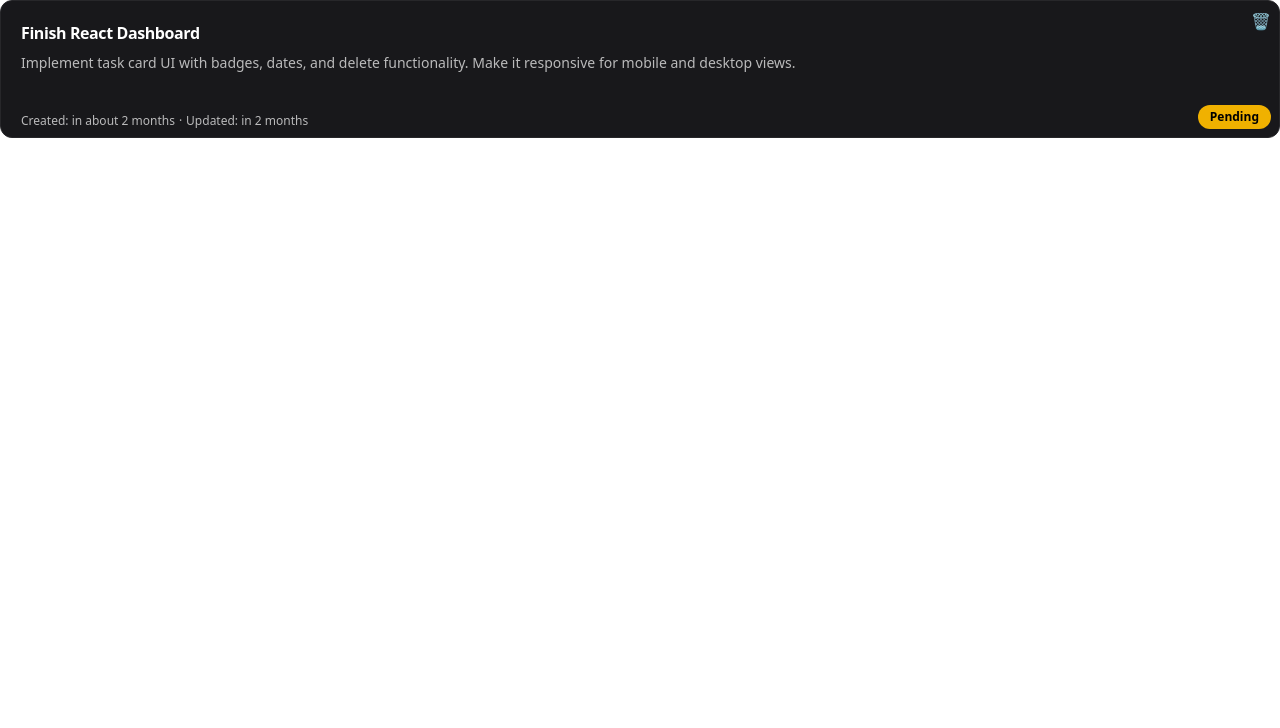
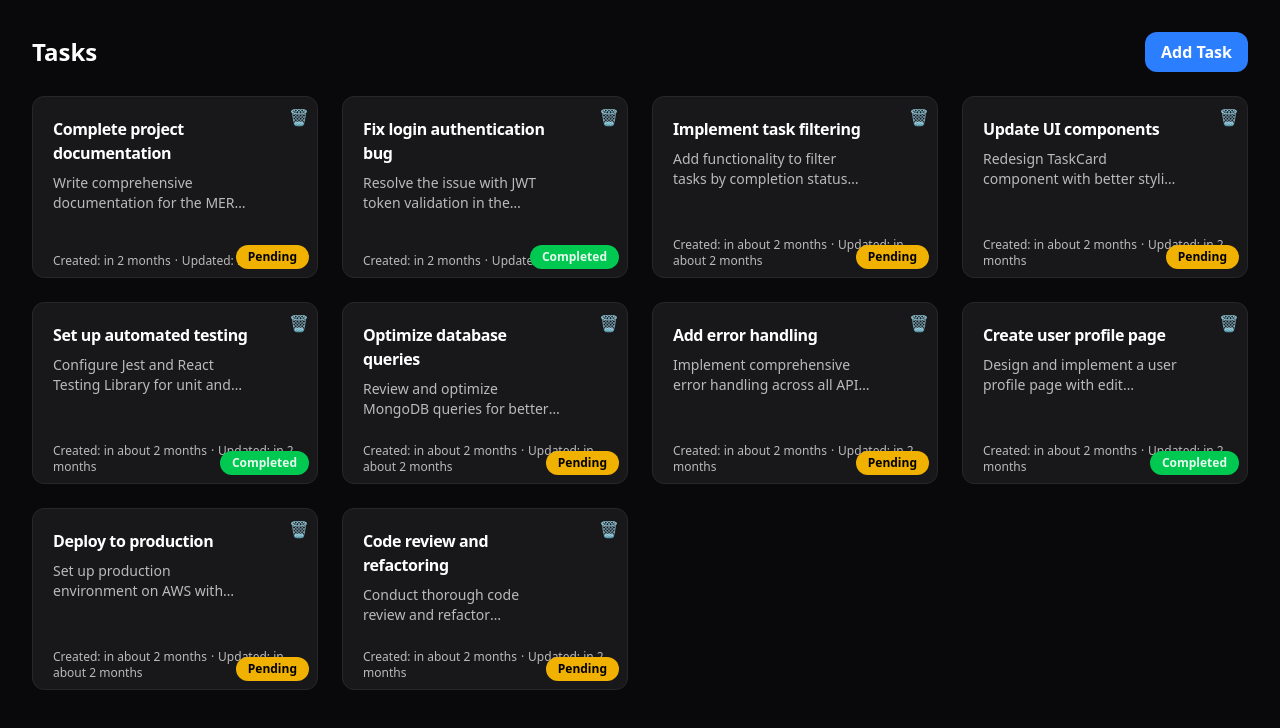
Before and after one commit to AndyAndroid007/TaskFlow, a React (Vite) app in the folder mern-frontend/: page / in a window 1280 px wide. Shown: the top 728 px of the page. Built offline with nearby package versions, Linux system fonts and the light colour scheme; no server answers.

Commit message:
Task Dashboard and Task Sidedraw Draft

```diff
--- a/mern-frontend/src/App.jsx
+++ b/mern-frontend/src/App.jsx
@@ -1,12 +1,14 @@
 import LoginPage from "./pages/LoginPage.jsx";
 import NavBar from "./components/ui/NavBar.jsx";
 import TaskCard from "./components/ui/TaskCard.jsx";
+import Dashboard from "./pages/Dashboard.jsx";
+import TaskSidedraw from "./pages/TaskSidedraw.jsx";
 function App() {
   return (
     <>
     {/* <LoginPage /> */}
     {/* <NavBar/> */}
-    <TaskCard task = {{
+    {/* <TaskCard task = {{
   "id": 1,
   "title": "Finish React Dashboard",
   "description": "Implement task card UI with badges, dates, and delete functionality. Make it responsive for mobile and desktop views.",
@@ -17,7 +19,9 @@ function App() {
   "priority": "High"
 }
 } onEdit={()=> console.log("edit")} onDelete={()=>console.log("delete")}></TaskCard>
-
+     */}
+     {<Dashboard />}
+     {/* {TaskSidedraw(true, null)}  */}
     </>
   );
 }
--- a/mern-frontend/src/components/ui/TaskCard.jsx
+++ b/mern-frontend/src/components/ui/TaskCard.jsx
@@ -19,7 +19,7 @@ function TaskCard({ task, onEdit, onDelete }) {
             </div>
             {/* Delete Button */}
             <button
-                className="absolute top-2 right-2 text-red-500 hover:text-red-700 transition"
+                className="absolute top-2 right-2 text-red-500 hover:text-red-700 transition cursor-pointer"
                 onClick={(e) => {
                     e.stopPropagation(); // Prevent triggering onEdit
                     onDelete();
@@ -28,7 +28,7 @@ function TaskCard({ task, onEdit, onDelete }) {
                 🗑️
             </button>
             {/* Badge */}
-            <div className={`absolute bottom-2 right-2 px-3 py-1 text-xs font-semibold rounded-full ${completed ? 'bg-green-500 text-white' : 'bg-yellow-500 text-black'
+            <div className={`absolute bottom-2 right-2 px-3 py-1 text-xs font-semibold rounded-full ${completed ? 'bg-green-500 text-white/90' : 'bg-yellow-500 text-black'
                 }`}>
                 {completed ? 'Completed' : 'Pending'}
             </div>
--- /dev/null
+++ b/mern-frontend/src/pages/Dashboard.jsx
@@ -0,0 +1,123 @@
+import TaskCard from "../components/ui/TaskCard";
+const mockTasks = [
+    {
+        _id: "507f1f77bcf86cd799439011",
+        title: "Complete project documentation",
+        description: "Write comprehensive documentation for the MERN stack project including setup instructions and API endpoints",
+        completed: false,
+        createdAt: new Date("2026-02-15T10:30:00Z"),
+        updatedAt: new Date("2026-02-15T10:30:00Z"),
+        __v: 0
+    },
+    {
+        _id: "507f1f77bcf86cd799439012",
+        title: "Fix login authentication bug",
+        description: "Resolve the issue with JWT token validation in the authentication middleware",
+        completed: true,
+        createdAt: new Date("2026-02-14T14:20:00Z"),
+        updatedAt: new Date("2026-02-16T09:45:00Z"),
+        __v: 0
+    },
+    {
+        _id: "507f1f77bcf86cd799439013",
+        title: "Implement task filtering",
+        description: "Add functionality to filter tasks by completion status and creation date",
+        completed: false,
+        createdAt: new Date("2026-02-13T16:15:00Z"),
+        updatedAt: new Date("2026-02-13T16:15:00Z"),
+        __v: 0
+    },
+    {
+        _id: "507f1f77bcf86cd799439014",
+        title: "Update UI components",
+        description: "Redesign TaskCard component with better styling and responsive layout",
+        completed: false,
+        createdAt: new Date("2026-02-12T11:00:00Z"),
+        updatedAt: new Date("2026-02-17T13:30:00Z"),
+        __v: 0
+    },
+    {
+        _id: "507f1f77bcf86cd799439015",
+        title: "Set up automated testing",
+        description: "Configure Jest and React Testing Library for unit and integration tests",
+        completed: true,
+        createdAt: new Date("2026-02-11T08:45:00Z"),
+        updatedAt: new Date("2026-02-14T12:20:00Z"),
+        __v: 0
+    },
+    {
+        _id: "507f1f77bcf86cd799439016",
+        title: "Optimize database queries",
+        description: "Review and optimize MongoDB queries for better performance and add proper indexing",
+        completed: false,
+        createdAt: new Date("2026-02-10T15:30:00Z"),
+        updatedAt: new Date("2026-02-10T15:30:00Z"),
+        __v: 0
+    },
+    {
+        _id: "507f1f77bcf86cd799439017",
+        title: "Add error handling",
+        description: "Implement comprehensive error handling across all API endpoints and frontend components",
+        completed: false,
+        createdAt: new Date("2026-02-09T12:15:00Z"),
+        updatedAt: new Date("2026-02-18T10:00:00Z"),
+        __v: 0
+    },
+    {
+        _id: "507f1f77bcf86cd799439018",
+        title: "Create user profile page",
+        description: "Design and implement a user profile page with edit functionality and avatar upload",
+        completed: true,
+        createdAt: new Date("2026-02-08T09:20:00Z"),
+        updatedAt: new Date("2026-02-15T14:50:00Z"),
+        __v: 0
+    },
+    {
+        _id: "507f1f77bcf86cd799439019",
+        title: "Deploy to production",
+        description: "Set up production environment on AWS with proper CI/CD pipeline and monitoring",
+        completed: false,
+        createdAt: new Date("2026-02-07T17:40:00Z"),
+        updatedAt: new Date("2026-02-07T17:40:00Z"),
+        __v: 0
+    },
+    {
+        _id: "507f1f77bcf86cd799439020",
+        title: "Code review and refactoring",
+        description: "Conduct thorough code review and refactor components for better maintainability and performance",
+        completed: false,
+        createdAt: new Date("2026-02-06T13:25:00Z"),
+        updatedAt: new Date("2026-02-16T16:10:00Z"),
+        __v: 0
+    }
+];
+
+function Dashboard({tasks = mockTasks}) {
+    const handleEdit = (task) => {
+        console.log("Edit task:", task);
+    };
+    const handleDelete = (task) => {
+        console.log("Delete task:", task);
+    };
+    const tasksExist = tasks && tasks.length > 0;
+    return (
+        <div className="min-h-screen bg-zinc-950 px-4 sm:px-6 lg:px-8 pt-8 pb-8">
+            <div className="max-w-7xl mx-auto flex flex-col gap-6">
+                {/*Header Section*/}
+                <div className="flex justify-between items-center">
+                    <h1 className="text-2xl font-semibold text-white">Tasks</h1>
+                    <button className="bg-blue-500 hover:bg-blue-700 text-white font-semibold px-4 py-2 rounded-xl">Add Task</button>
+                </div>
+                <div className="grid gap-6 grid-cols-1 sm:grid-cols-2 lg:grid-cols-3 xl:grid-cols-4">
+                    {tasksExist ? (tasks.map((task) => (
+                        <TaskCard key = {task._id} task = {task} onEdit = {() => handleEdit(task)} onDelete = {() => handleDelete(task)}/>
+                    ))) : (<div className = "text-white/70 text-center py-10 col-span-full">No Tasks Yet</div>)}
+
+                </div>
+
+            </div>
+        </div>
+    )
+}
+
+export default Dashboard;
--- /dev/null
+++ b/mern-frontend/src/pages/TaskSidedraw.jsx
@@ -0,0 +1,33 @@
+import {useState} from 'react'
+
+function TaskSidedraw (action, task) {
+    return (
+        <div className = "flex flex-col items-center p-4">
+            {/* Side Draw Header */}
+            <div className = "w-full flex justify-between items0center bg-zinc-900">
+                <h2 className = "text-xl font-semibold text-white">{action ? "Add Task" : "Edit Task"}</h2>
+                <button className = "text-white/80 hover:text-white transition" onClick = {() => console.log("close sidedraw")}>X</button>
+            </div>
+            {/* Side Draw Body */}
+            <div className = "w-full flex flex-col gap-4 mt-4">
+                <form>
+                    <div className = "flex flex-col gap-1">
+                        <label className = "text-sm text-white/80">Title</label>
+                        <input type = "text" className = "w-full px-3 py-2 rounded-md bg-zinc-800 border border-zinc-700 text-white focus:outline-none focus:ring-2 focus:ring-blue-500" value = {task ? task.title : ""} onChange={(e) => console.log("update title", e.target.value)}/>
+                    </div>
+                    <div className = "flex flex-col gap-1">
+                        <label className = "text-sm text-white/80">Description</label>
+                        <textarea className = "w-full px-3 py-2 rounded-md bg-zinc-800 border border-zinc-700 text-white focus:outline-none focus:ring-2 focus:ring-blue-500" value = {task ? task.description : ""} onChange={(e) => console.log("update description", e.target.value)}></textarea>
+                    </div>
+                    <button type = "submit" className = "bg-blue-500 hover:bg-blue-700 text-white font-semibold px-4 py-2 rounded-xl mt-4">{action ? "Add Task" : "Save Changes"}</button>
+                </form>
+            </div>
+            {/* Side Draw Footer */}
+            <div className = "w-full flex justify-end items-center mt-4">
+                {action ? <button onClick = {()=> console.log("Task Added Successfully!")}>Save</button> :
+                <button onClick = {()=>console.log("Task Updated Successfully!")}>Edit</button>}
+            </div>
+        </div>
+    )
+}
+export default TaskSidedraw;
```
